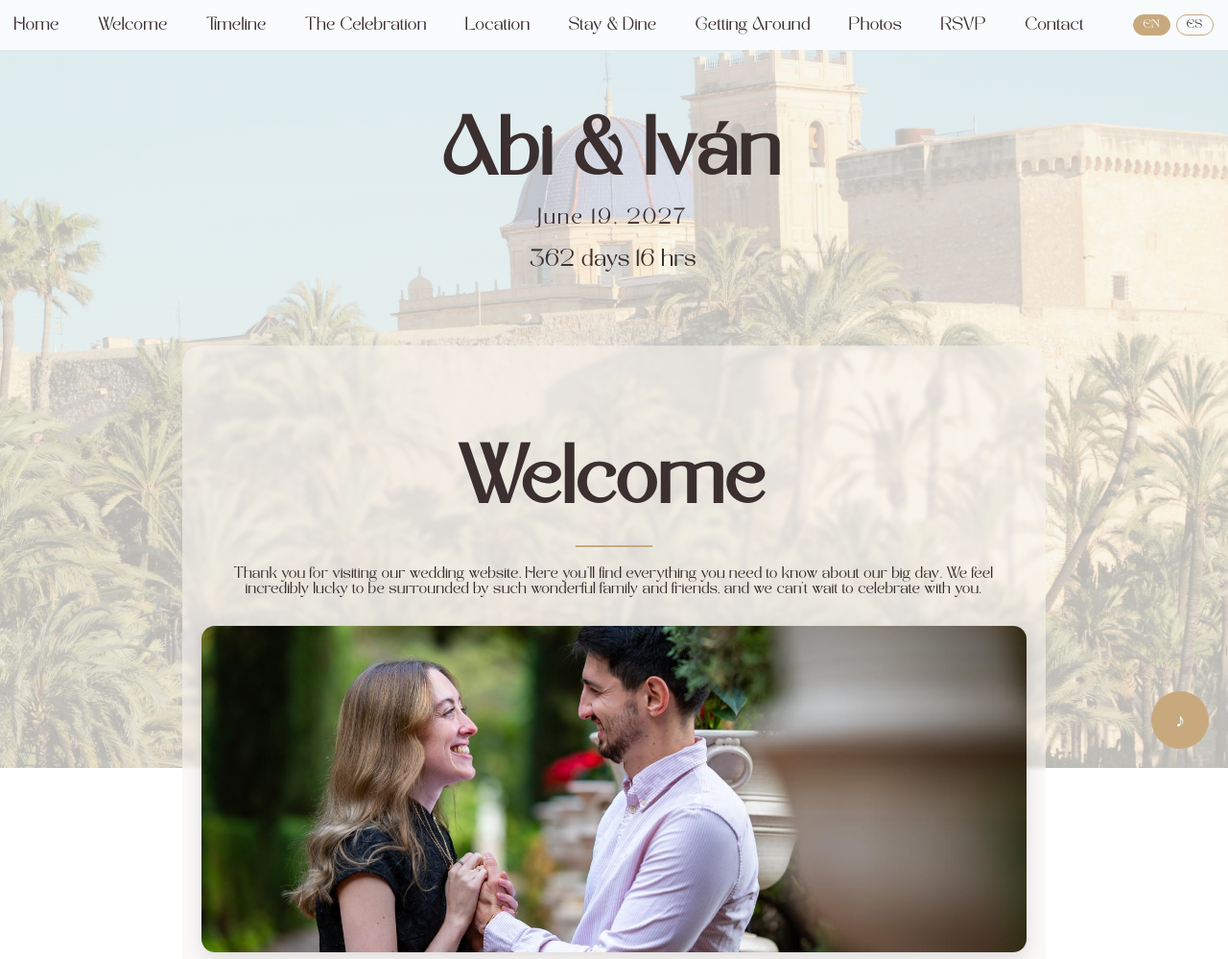
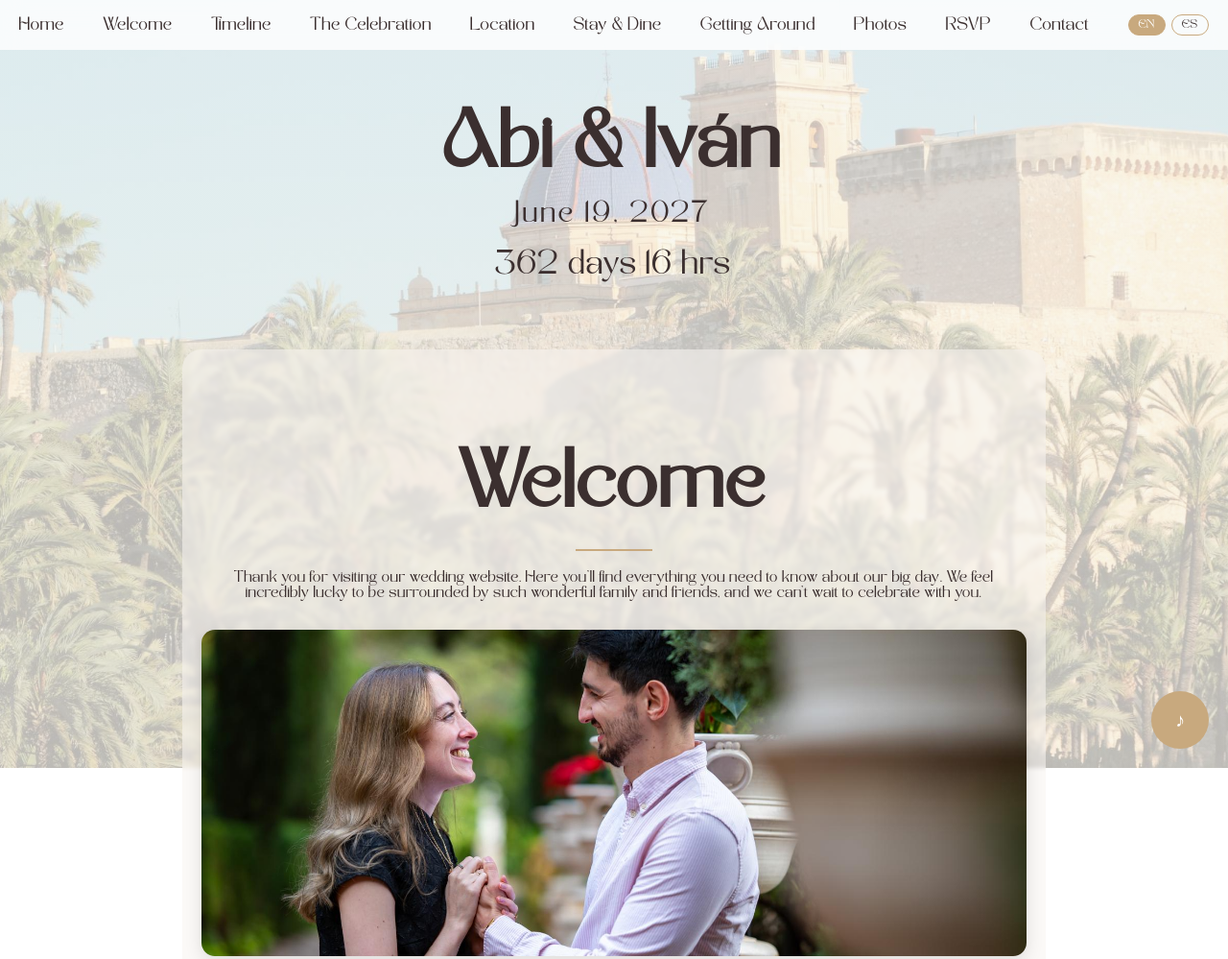
Before and after one commit to lesgo-code/lesgo-code.github.io, a plain HTML site: page index.html in a window 1280 px wide. Shown: the top 999 px of the page at 96% size. Drawn offline with Linux system fonts and the light colour scheme.

Commit message:
Update index.html

```diff
--- a/index.html
+++ b/index.html
@@ -42,7 +42,10 @@ body {
 /* Background Image */
 .bg-image{
   position:fixed;
-  inset:0;
+  top:0;
+  left:0;
+  width:100%;
+  height:100%;
   z-index:-1;
   background:
     linear-gradient(rgba(248,245,240,0.75),rgba(248,245,240,0.75)),
@@ -50,6 +53,11 @@ body {
   background-size:cover;
   background-position:55% 35%;
   background-repeat:no-repeat;
+  -webkit-transform:translate3d(0,0,0);
+  transform:translate3d(0,0,0);
+  -webkit-backface-visibility:hidden;
+  backface-visibility:hidden;
+  will-change:transform;
 }
 
 /* iOS Safari background fix */
@@ -92,6 +100,7 @@ nav {
   width:100%;
   top:0;
   background:rgba(255,255,255,0.8);
+  -webkit-backdrop-filter:blur(10px);
   backdrop-filter:blur(10px);
   display:flex;
   justify-content:center;
@@ -112,7 +121,12 @@ nav a {text-decoration:none;color:#3b2f2f;font-size:18px;white-space:nowrap;}
 .lang-switch {
   display:flex;
   gap:6px;
-  margin-left:10px;
+}
+
+.nav-bar-right {
+  display:flex;
+  align-items:center;
+  gap:14px;
 }
 
 .lang-btn {
@@ -163,6 +177,7 @@ nav a {text-decoration:none;color:#3b2f2f;font-size:18px;white-space:nowrap;}
     height:100vh;
     width:100%;
     background:rgba(248,245,240,0.98);
+    -webkit-backdrop-filter:blur(10px);
     backdrop-filter:blur(10px);
     flex-direction:column;
     justify-content:center;
@@ -177,11 +192,6 @@ nav a {text-decoration:none;color:#3b2f2f;font-size:18px;white-space:nowrap;}
 
   .nav-links a{
     font-size:22px;
-  }
-
-  .lang-switch{
-    margin-left:0;
-    margin-top:10px;
   }
 }
 
@@ -209,13 +219,13 @@ header h1 {
 }
 
 header p {
-  font-size:clamp(14px, 3.8vw, 22px);
+  font-size:clamp(20px, 5.5vw, 30px);
   letter-spacing:2px;
   color:#3b2f2f;
   margin:0;
 }
 
-.countdown {margin-top:20px;font-size:clamp(14px, 4vw, 24px);}
+.countdown {margin-top:20px;font-size:clamp(20px, 6vw, 34px);}
 
 /* Sections */
 section {
@@ -224,6 +234,7 @@ section {
   margin:40px auto;
   text-align:center;
   background:rgba(248,245,240,0.55);
+  -webkit-backdrop-filter:blur(2px);
   backdrop-filter:blur(2px);
   border-radius:20px;
   opacity:0;
@@ -716,7 +727,6 @@ footer {
 </div>
 
 <nav>
-<button type="button" class="nav-toggle" id="navToggle" onclick="toggleNav()" aria-label="Menu">☰</button>
 <div class="nav-links" id="navLinks">
 <a href="#home" data-en="Home" data-es="Inicio">Home</a>
 <a href="#story" data-en="Welcome" data-es="Bienvenidos">Welcome</a>
@@ -728,10 +738,13 @@ footer {
 <a href="#photos" data-en="Photos" data-es="Fotografías">Photos</a>
 <a href="#rsvp" data-en="RSVP" data-es="RSVP">RSVP</a>
 <a href="#contact" data-en="Contact" data-es="Contacto">Contact</a>
+</div>
+<div class="nav-bar-right" id="navBarRight">
 <div class="lang-switch">
   <button type="button" class="lang-btn active" id="lang-en" onclick="setLanguage('en')">EN</button>
   <button type="button" class="lang-btn" id="lang-es" onclick="setLanguage('es')">ES</button>
 </div>
+<button type="button" class="nav-toggle" id="navToggle" onclick="toggleNav()" aria-label="Menu">☰</button>
 </div>
 </nav>
 
```
